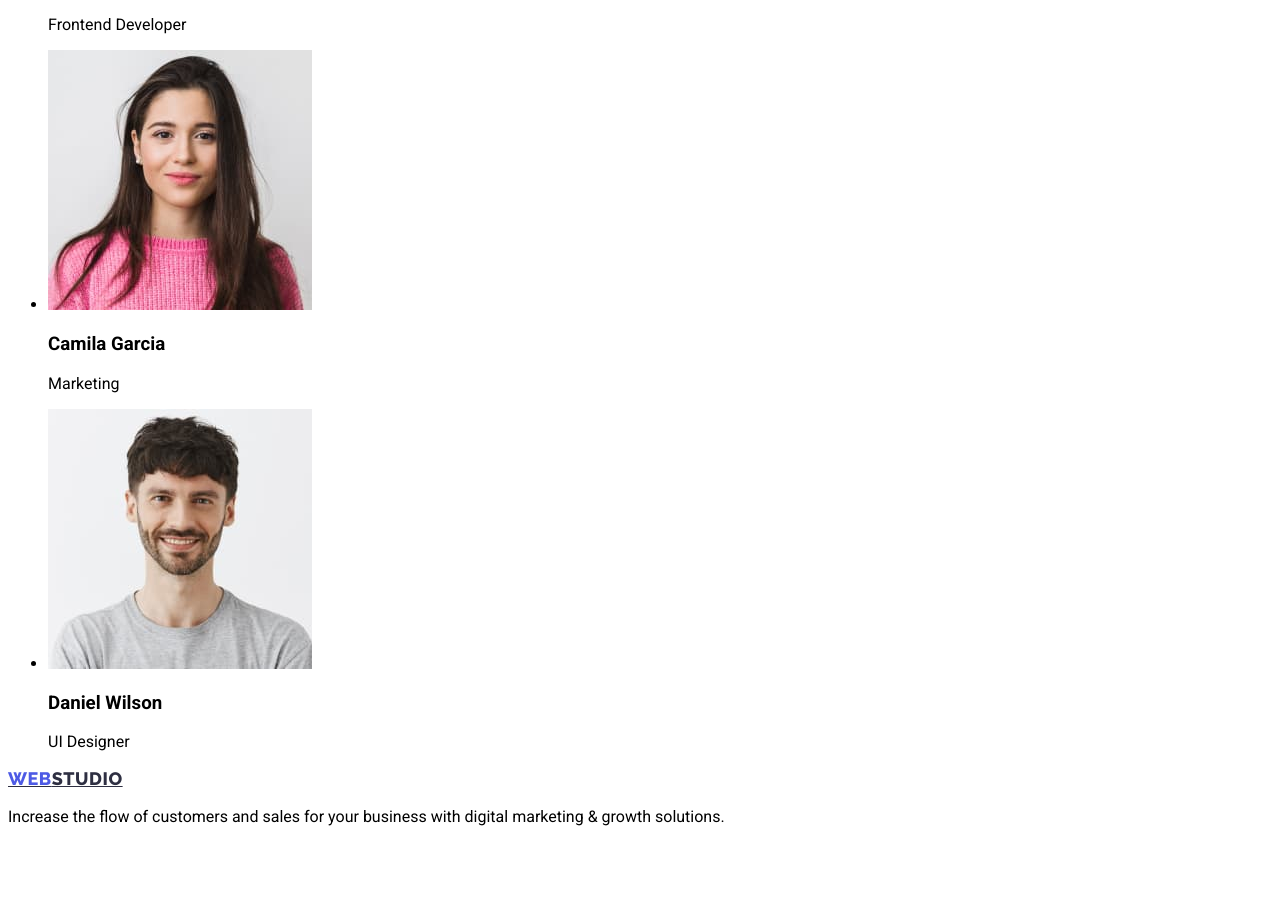
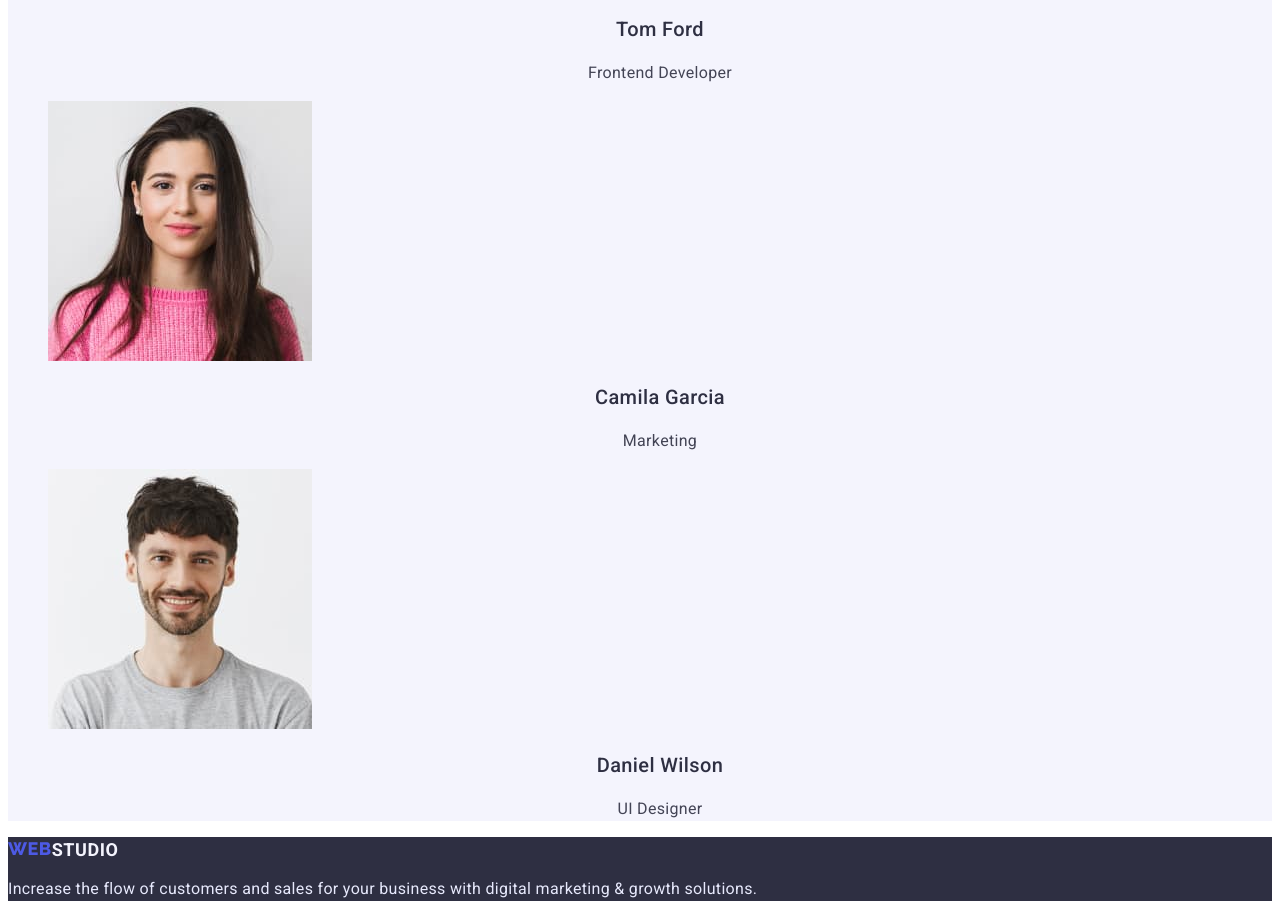
Before and after one commit to VitaliiDuduka/goit-markup-hw-02, a plain HTML site: page index.html in a window 1280 px wide. Shown: the part 2465-3382 px from the top of the page. Before the commit the page ends 3307 px from the top, so only its background shows below. Drawn offline with Linux system fonts and the light colour scheme.

Commit message:
Main page completed
Main page text and colors

```diff
--- a/index.html
+++ b/index.html
@@ -85,39 +85,39 @@
             </ul>
         </section>
         <!-- Our team -->
-        <section>
-            <h2>Our Team</h2>
+        <section class="team-section">
+            <h2 class="team">Our Team</h2>
             <ul>
-                <li>
+                <li class="team-list list">
                     <img src="./images/markguerrero.jpg" alt="Photo Mark Guerrero" width="264" height="260">
-                    <h3>Mark Guerrero</h3>
-                    <p>Product Designer</p>
+                    <h3 class="team-list-title">Mark Guerrero</h3>
+                    <p class="team-list-text">Product Designer</p>
                 </li>
-                <li>
+                <li class="team-list list">
                     <img src="./images/tomford.jpg" alt="Photo Tom Ford" width="264" height="260">
-                    <h3>Tom Ford</h3>
-                    <p>Frontend Developer</p>
+                    <h3 class="team-list-title">Tom Ford</h3>
+                    <p class="team-list-text">Frontend Developer</p>
                 </li>
-                <li>
+                <li class="team-list list">
                     <img src="./images/camilagarcia.jpg" alt="Photo Camila Garcia" width="264" height="260">
-                    <h3>Camila Garcia</h3>
-                    <p>Marketing</p>
+                    <h3 class="team-list-title">Camila Garcia</h3>
+                    <p class="team-list-text">Marketing</p>
                 </li>
-                <li>
+                <li class="team-list list">
                     <img src="./images/danielwilson.jpg" alt="Photo Daniel Wilson" width="264" height="260">
-                    <h3>Daniel Wilson</h3>
-                    <p>UI Designer</p>
+                    <h3 class="team-list-title">Daniel Wilson</h3>
+                    <p class="team-list-text">UI Designer</p>
                 </li>
             </ul>
         </section>
     </main>
     <!-- Footer -->
-    <footer>
-        <a class="logo-studio" href="./index.html">
+    <footer class="footer">
+        <a class="logo-studio-white link" href="./index.html">
             <span class="logo-web">Web</span>
             Studio
         </a>
-        <p>Increase the flow of customers and sales for your business with digital marketing & growth solutions.</p>
+        <p class="footer-slogan">Increase the flow of customers and sales for your business with digital marketing & growth solutions.</p>
     </footer>
 </body>
 </html>
--- a/styles/styles.css
+++ b/styles/styles.css
@@ -131,3 +131,62 @@ font-family: 'Raleway';
 .main-doing-list {}
 
 .main-doing-item {}
+
+/* OUR TEAM */
+
+.team-section{
+    background-color: #F4F4FD;
+}
+
+.team {
+    font-weight: 700;
+        font-size: 36px;
+        line-height: calc(40/36);
+        text-align: center;
+        letter-spacing: 0.02em;
+        text-transform: capitalize;
+        color: #2E2F42;
+}
+
+.team-list {}
+
+.team-list-title {
+    font-weight: 500;
+        font-size: 20px;
+        line-height: calc(24/20);
+        text-align: center;
+        letter-spacing: 0.02em;
+        color: #2E2F42;
+}
+
+.team-list-text {
+    font-size: 16px;
+        line-height: calc(24/16);
+        text-align: center;
+        letter-spacing: 0.02em;
+        color: #434455;
+}
+
+/* FOOTER */
+
+.footer {
+    background-color: #2E2F42;
+}
+
+.footer-slogan {
+    font-size: 16px;
+        line-height: calc(24/16);
+        letter-spacing: 0.02em;
+        color: #E7E9FC;
+}
+
+.logo-studio-white{
+font-weight: 800;
+    font-size: 18px;
+    line-height: 2calc(21/18);
+    display: flex;
+    align-items: center;
+    letter-spacing: 0.03em;
+    text-transform: uppercase;
+    color: #F4F4FD;
+}
```
